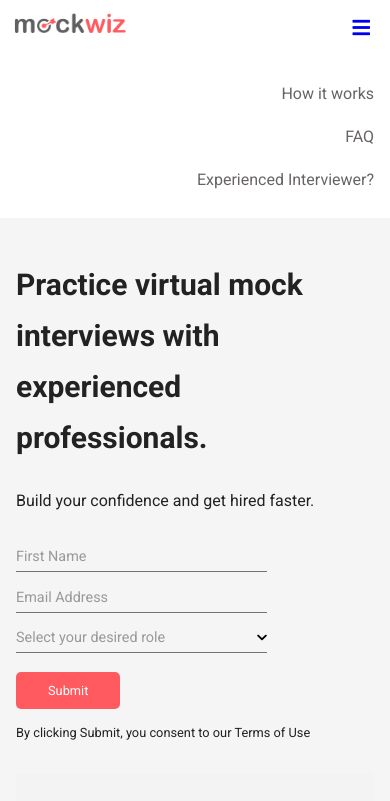
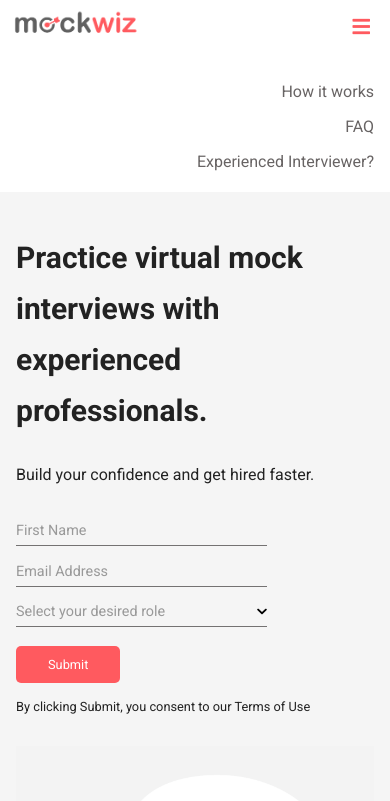
Before and after one commit to parvathys0311/mockWizUI, a plain HTML site: page index.html in a window 390 px wide. Both pictures are taken after a click on the element 292 px from the left and 28 px from the top of the page. Shown: the top 801 px of the page. Drawn offline with Linux system fonts and the light colour scheme.

Commit message:
mobile tweaks

```diff
--- a/css/footer.css
+++ b/css/footer.css
@@ -16,7 +16,6 @@ footer {
 .layout h4 {
   text-align: left;
   margin: 0;
-  margin-left: 2.5em;
   /* color: rgb(223, 221, 221); */
   color: grey;
 }
@@ -40,3 +39,10 @@ footer {
 main {
   flex-grow: 1;
 }
+
+@media (orientation: landscape) {
+  .layout p{
+    margin-left: 2.5em;
+  }
+
+}
--- a/css/header.css
+++ b/css/header.css
@@ -18,7 +18,7 @@ header{
 
 .logo {
   width: 140px;
-  padding: 0.7em;
+  padding-left: 0.7em;
 }
 
 /**********/
@@ -60,16 +60,25 @@ nav{
   display: block;
   font-size: 20px;
   text-align: right;
-  padding-right: 1em;
+  padding: 0.5em 1em;
+  /* margin-top: 0.5em; */
+}
+
+.fas {
+  color: #ff5a5f;
+}
+
+nav{
+  display: none;
 }
 
 .item{
   width: 100%;
   text-align: right;
-  display: none;
+  /* display: none; */
 }
 
-.active .item {
+.active nav{
   display: block;
   /* background-color: #ff5a5f; */
 }
@@ -84,6 +93,7 @@ nav a{
   display: block;
   color: #686464;
   padding: 0.5em 1em;
+  padding-bottom: 0;
 }
 
 nav ul li {
@@ -138,10 +148,14 @@ nav a:active {
     /* text-align: right; */
   }
 
+  nav a {
+    padding: 0.5em 1em;
+  }
+
   .item{
     width: auto;
     text-align: center;
-    display: block;
+    /* display: block; */
   }
 
   /* Don't show hamburger menu on desktop view */
--- a/js/menu-toggle.js
+++ b/js/menu-toggle.js
@@ -2,7 +2,7 @@
 
 // Declare our element variables
 const navBarToggle = document.querySelector('.toggle');
-const menu = document.querySelector('nav ul');
+const menu = document.querySelector('header');
 console.log(menu)
 
 // function statement
```
